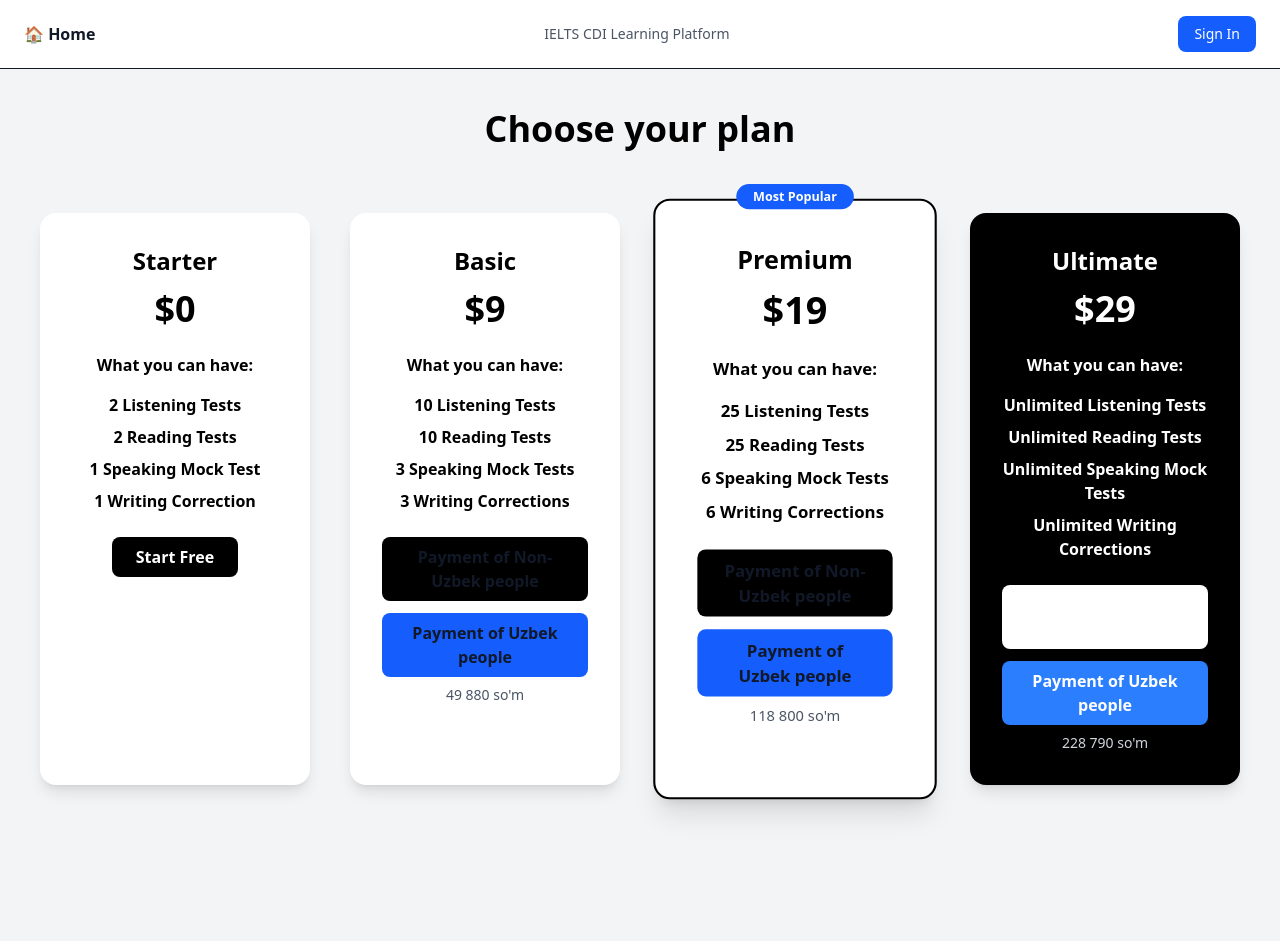
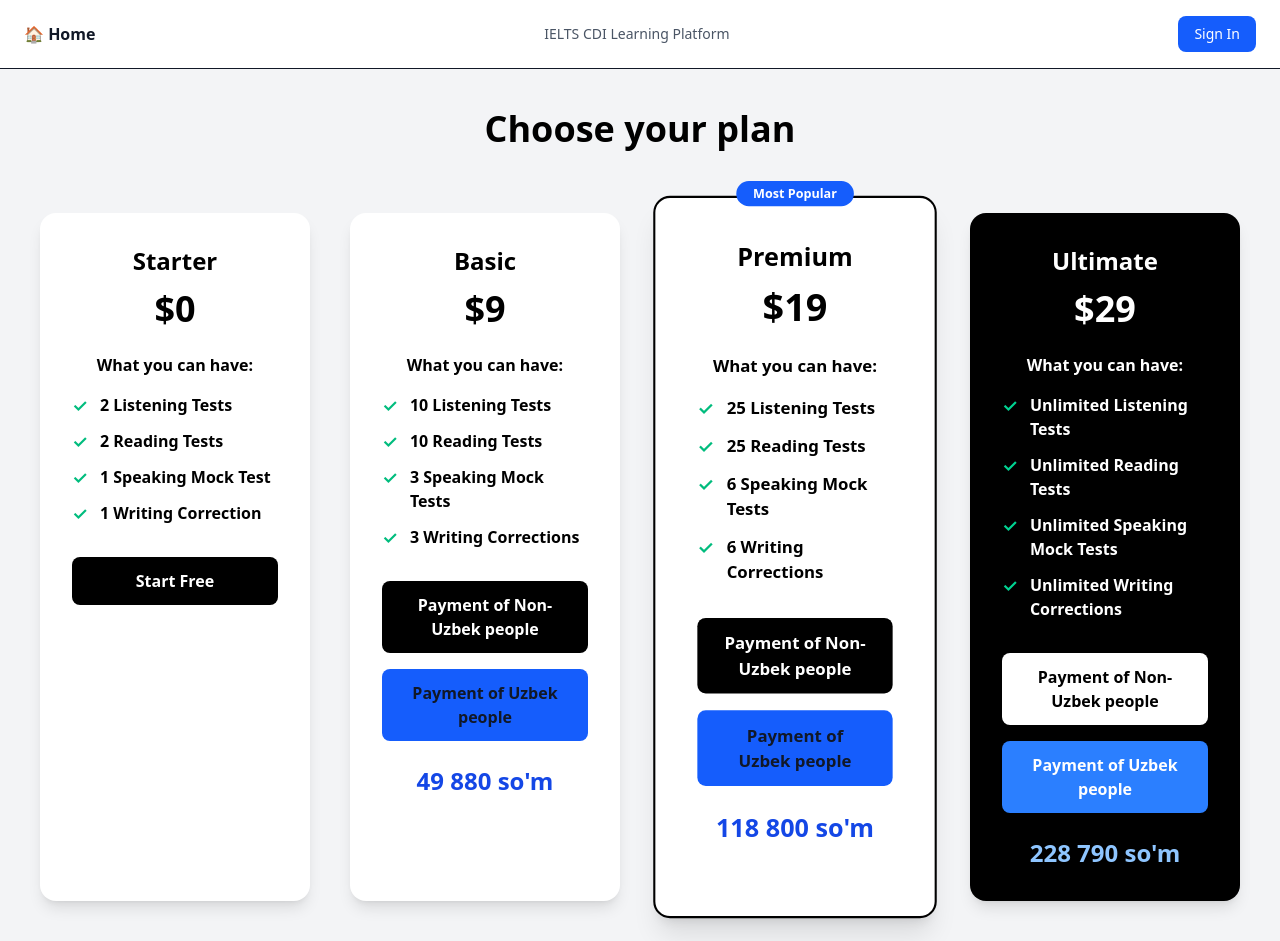
Before and after one commit to johnweek628-jpg/ielts-cdi-platform, a Next.js app: page /pricing in a window 1280 px wide. Before the commit the page ends 869 px from the top, so only its background shows below. Built offline with nearby package versions, Linux system fonts and the light colour scheme; no server answers.

Commit message:
fix pricing page jsx and improve prices

```diff
--- a/app/pricing/page.tsx
+++ b/app/pricing/page.tsx
@@ -3,10 +3,7 @@
 import { useRouter } from "next/navigation"
 
 export default function Pricing() {
-
   const router = useRouter()
-
-// TELEGRAM LINKS
 
   const basicTelegram =
     "https://t.me/jasurbeksielts?text=Men%20Basic%20packageni%20sotib%20olmoqchi%20edim"
@@ -17,207 +14,187 @@
   const ultimateTelegram =
     "https://t.me/jasurbeksielts?text=Men%20Ultimate%20packageni%20sotib%20olmoqchi%20edim"
 
-
   return (
-
     <div className="min-h-screen bg-gray-100 p-10">
-
       <h1 className="text-4xl font-extrabold text-center mb-16 text-black">
         Choose your plan
       </h1>
 
-<div className="grid grid-cols-4 gap-10 max-w-7xl mx-auto">
+      <div className="grid grid-cols-1 md:grid-cols-2 xl:grid-cols-4 gap-10 max-w-7xl mx-auto">
+        {/* STARTER */}
+        <div className="bg-white p-8 rounded-2xl shadow-lg hover:shadow-blue-200 transition text-center">
+          <h2 className="text-2xl font-bold mb-3 text-black">Starter</h2>
 
+          <p className="text-4xl font-extrabold mb-6 text-black">$0</p>
 
-{/* STARTER */}
+          <p className="font-bold text-black mb-4">What you can have:</p>
 
-<div className="bg-white p-8 rounded-2xl shadow-lg hover:shadow-blue-200 hover:-translate-y-1 transition text-center">
-
-<h2 className="text-2xl font-bold mb-3 text-black">
-Starter
-</h2>
-
-<p className="text-4xl font-extrabold mb-6 text-black">
-$0
-</p>
-
-<p className="font-bold text-black mb-4">
-What you can have:
-</p>
-
-<ul className="text-black font-semibold space-y-2 mb-6">
-
-<li>2 Listening Tests</li>
-<li>2 Reading Tests</li>
-<li>1 Speaking Mock Test</li>
-<li>1 Writing Correction</li>
-
+          <ul className="text-left font-semibold space-y-3 mb-8">
+            <li className="flex items-start gap-3 text-black">
+              <span className="text-emerald-500 text-lg leading-6">✓</span>
+              <span>2 Listening Tests</span>
+            </li>
+            <li className="flex items-start gap-3 text-black">
+              <span className="text-emerald-500 text-lg leading-6">✓</span>
+              <span>2 Reading Tests</span>
+            </li>
+            <li className="flex items-start gap-3 text-black">
+              <span className="text-emerald-500 text-lg leading-6">✓</span>
+              <span>1 Speaking Mock Test</span>
+            </li>
+            <li className="flex items-start gap-3 text-black">
+              <span className="text-emerald-500 text-lg leading-6">✓</span>
+              <span>1 Writing Correction</span>
+            </li>
           </ul>
 
           <button
-onClick={()=>router.push("/dashboard")}
-className="bg-black text-white px-6 py-2 rounded-lg font-semibold"
+            onClick={() => router.push("/dashboard")}
+            className="bg-black text-white px-6 py-3 rounded-lg font-semibold w-full"
           >
             Start Free
           </button>
-
         </div>
 
+        {/* BASIC */}
+        <div className="bg-white p-8 rounded-2xl shadow-lg hover:shadow-blue-200 transition text-center">
+          <h2 className="text-2xl font-bold mb-3 text-black">Basic</h2>
 
+          <p className="text-4xl font-extrabold mb-6 text-black">$9</p>
 
-{/* BASIC */}
+          <p className="font-bold text-black mb-4">What you can have:</p>
 
-<div className="bg-white p-8 rounded-2xl shadow-lg hover:shadow-blue-200 hover:-translate-y-1 transition text-center">
-
-<h2 className="text-2xl font-bold mb-3 text-black">
-Basic
-</h2>
-
-<p className="text-4xl font-extrabold mb-6 text-black">
-$9
-</p>
-
-<p className="font-bold text-black mb-4">
-What you can have:
-</p>
-
-<ul className="text-black font-semibold space-y-2 mb-6">
-
-<li>10 Listening Tests</li>
-<li>10 Reading Tests</li>
-<li>3 Speaking Mock Tests</li>
-<li>3 Writing Corrections</li>
-
+          <ul className="text-left font-semibold space-y-3 mb-8">
+            <li className="flex items-start gap-3 text-black">
+              <span className="text-emerald-500 text-lg leading-6">✓</span>
+              <span>10 Listening Tests</span>
+            </li>
+            <li className="flex items-start gap-3 text-black">
+              <span className="text-emerald-500 text-lg leading-6">✓</span>
+              <span>10 Reading Tests</span>
+            </li>
+            <li className="flex items-start gap-3 text-black">
+              <span className="text-emerald-500 text-lg leading-6">✓</span>
+              <span>3 Speaking Mock Tests</span>
+            </li>
+            <li className="flex items-start gap-3 text-black">
+              <span className="text-emerald-500 text-lg leading-6">✓</span>
+              <span>3 Writing Corrections</span>
+            </li>
           </ul>
 
-<a
-href="#"
-className="block bg-black text-white px-6 py-2 rounded-lg font-semibold mb-3"
->
+          <button className="block bg-black text-white px-6 py-3 rounded-lg font-bold mb-4 w-full">
             Payment of Non-Uzbek people
-</a>
+          </button>
 
           <a
             href={basicTelegram}
             target="_blank"
-className="block bg-blue-600 text-white px-6 py-2 rounded-lg font-semibold"
+            rel="noreferrer"
+            className="block bg-blue-600 text-white px-6 py-3 rounded-lg font-semibold w-full"
           >
             Payment of Uzbek people
           </a>
 
-<p className="text-sm mt-2 text-gray-600">
-49 880 so'm
-</p>
-
+          <div className="flex justify-center mt-6">
+            <p className="text-2xl font-extrabold text-blue-700">49 880 so&apos;m</p>
+          </div>
         </div>
 
-
-
         {/* PREMIUM */}
-
-<div className="relative bg-white p-10 rounded-2xl border-2 border-black shadow-xl hover:shadow-blue-300 hover:-translate-y-1 transition text-center scale-105">
-
-{/* MOST POPULAR */}
-
+        <div className="relative bg-white p-10 rounded-2xl border-2 border-black shadow-xl hover:shadow-blue-300 transition text-center scale-105">
           <div className="absolute -top-4 left-1/2 -translate-x-1/2 bg-blue-600 text-white text-xs px-4 py-1 rounded-full font-semibold">
             Most Popular
           </div>
 
-<h2 className="text-2xl font-bold mb-3 text-black">
-Premium
-</h2>
+          <h2 className="text-2xl font-bold mb-3 text-black">Premium</h2>
 
-<p className="text-4xl font-extrabold mb-6 text-black">
-$19
-</p>
+          <p className="text-4xl font-extrabold mb-6 text-black">$19</p>
 
-<p className="font-bold text-black mb-4">
-What you can have:
-</p>
+          <p className="font-bold text-black mb-4">What you can have:</p>
 
-<ul className="text-black font-semibold space-y-2 mb-6">
-
-<li>25 Listening Tests</li>
-<li>25 Reading Tests</li>
-<li>6 Speaking Mock Tests</li>
-<li>6 Writing Corrections</li>
-
+          <ul className="text-left font-semibold space-y-3 mb-8">
+            <li className="flex items-start gap-3 text-black">
+              <span className="text-emerald-500 text-lg leading-6">✓</span>
+              <span>25 Listening Tests</span>
+            </li>
+            <li className="flex items-start gap-3 text-black">
+              <span className="text-emerald-500 text-lg leading-6">✓</span>
+              <span>25 Reading Tests</span>
+            </li>
+            <li className="flex items-start gap-3 text-black">
+              <span className="text-emerald-500 text-lg leading-6">✓</span>
+              <span>6 Speaking Mock Tests</span>
+            </li>
+            <li className="flex items-start gap-3 text-black">
+              <span className="text-emerald-500 text-lg leading-6">✓</span>
+              <span>6 Writing Corrections</span>
+            </li>
           </ul>
 
-<a
-href="#"
-className="block bg-black text-white px-6 py-2 rounded-lg font-semibold mb-3"
->
+          <button className="block bg-black text-white px-6 py-3 rounded-lg font-bold mb-4 w-full">
             Payment of Non-Uzbek people
-</a>
+          </button>
 
           <a
             href={premiumTelegram}
             target="_blank"
-className="block bg-blue-600 text-white px-6 py-2 rounded-lg font-semibold"
+            rel="noreferrer"
+            className="block bg-blue-600 text-white px-6 py-3 rounded-lg font-semibold w-full"
           >
             Payment of Uzbek people
           </a>
 
-<p className="text-sm mt-2 text-gray-600">
-118 800 so'm
-</p>
-
+          <div className="flex justify-center mt-6">
+            <p className="text-2xl font-extrabold text-blue-700">118 800 so&apos;m</p>
+          </div>
         </div>
 
+        {/* ULTIMATE */}
+        <div className="bg-black p-8 rounded-2xl shadow-lg hover:shadow-blue-300 transition text-center text-white">
+          <h2 className="text-2xl font-bold mb-3">Ultimate</h2>
 
+          <p className="text-4xl font-extrabold mb-6">$29</p>
 
-{/* ULTIMATE */}
+          <p className="font-bold mb-4">What you can have:</p>
 
-<div className="bg-black p-8 rounded-2xl shadow-lg hover:shadow-blue-300 hover:-translate-y-1 transition text-center text-white">
-
-<h2 className="text-2xl font-bold mb-3">
-Ultimate
-</h2>
-
-<p className="text-4xl font-extrabold mb-6">
-$29
-</p>
-
-<p className="font-bold mb-4">
-What you can have:
-</p>
-
-<ul className="font-semibold space-y-2 mb-6">
-
-<li>Unlimited Listening Tests</li>
-<li>Unlimited Reading Tests</li>
-<li>Unlimited Speaking Mock Tests</li>
-<li>Unlimited Writing Corrections</li>
-
+          <ul className="text-left font-semibold space-y-3 mb-8">
+            <li className="flex items-start gap-3">
+              <span className="text-emerald-400 text-lg leading-6">✓</span>
+              <span>Unlimited Listening Tests</span>
+            </li>
+            <li className="flex items-start gap-3">
+              <span className="text-emerald-400 text-lg leading-6">✓</span>
+              <span>Unlimited Reading Tests</span>
+            </li>
+            <li className="flex items-start gap-3">
+              <span className="text-emerald-400 text-lg leading-6">✓</span>
+              <span>Unlimited Speaking Mock Tests</span>
+            </li>
+            <li className="flex items-start gap-3">
+              <span className="text-emerald-400 text-lg leading-6">✓</span>
+              <span>Unlimited Writing Corrections</span>
+            </li>
           </ul>
 
-<a
-href="#"
-className="block bg-white text-black px-6 py-2 rounded-lg font-bold mb-3"
->
+          <button className="block bg-white text-black px-6 py-3 rounded-lg font-extrabold mb-4 w-full">
             Payment of Non-Uzbek people
-</a>
+          </button>
 
           <a
             href={ultimateTelegram}
             target="_blank"
-className="block bg-blue-500 text-white px-6 py-2 rounded-lg font-bold"
+            rel="noreferrer"
+            className="block bg-blue-500 text-white px-6 py-3 rounded-lg font-bold w-full"
           >
             Payment of Uzbek people
           </a>
 
-<p className="text-sm mt-2 text-gray-300">
-228 790 so'm
-</p>
-
+          <div className="flex justify-center mt-6">
+            <p className="text-2xl font-extrabold text-blue-300">228 790 so&apos;m</p>
           </div>
-
-
         </div>
-
       </div>
-
+    </div>
   )
-
 }
```
Lines whose indentation alone changed are shown as unchanged.
